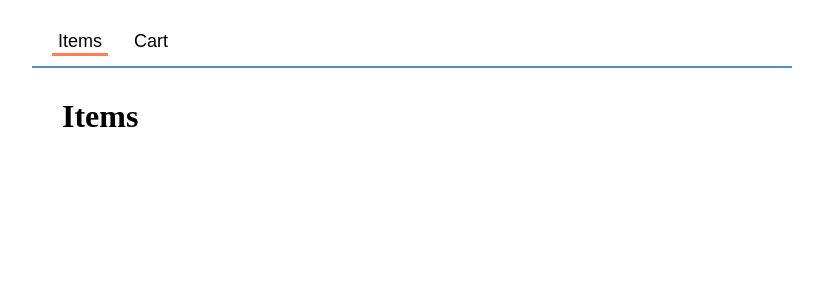
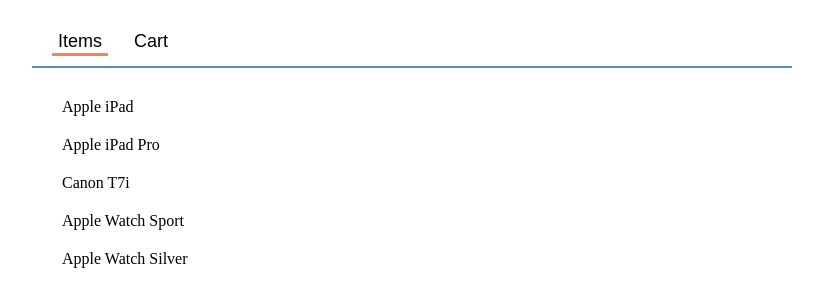
Before and after one commit to Serge-N/PureReact, a React (Create React App) app in the folder pure/store-example/: page / in a window 1280 px wide. Shown: the top 306 px of the page, without its empty margins (228-1051 px from the left). Built offline with nearby package versions, Linux system fonts and the light colour scheme.

Commit message:
Data ownership

```diff
--- a/pure/store-example/src/App.js
+++ b/pure/store-example/src/App.js
@@ -1,24 +1,20 @@
 import React, { useState } from "react";
 import Nav from "./Nav";
 import "./App.css";
+import ItemsPage from "./ItemsPage";
+import { items } from "./static-data";
 
 const Content = ({ tab }) => {
     switch (tab) {
         default:
         case "items":
-            return <Items />;
+            return <ItemsPage items={items}/>
         case "cart":
             return <Cart />;
     }
 }
 
-function Items() {
-    return (
-        <div>
-            <h1>Items</h1>
-        </div>
-    );
-}
+
 
 const Cart = () => {
     return (<div>
--- /dev/null
+++ b/pure/store-example/src/static-data.js
@@ -0,0 +1,37 @@
+let items = [
+    {
+        id: 0,
+        name: "Apple iPad",
+        description: "An iPad like no other. WiFi, 4G, lots of storage.",
+        price: 329.00,
+        ImageUrl: "https://images.unsplash.com/photo-1494858723852-d3cc2477e12c?ixlib=rb-1.2.1&ixid=MnwxMjA3fDB8MHxwaG90by1wYWdlfHx8fGVufDB8fHx8&auto=format&fit=crop&w=1177&q=80"
+    },
+    {
+        id: 1,
+        name: "Apple iPad Pro",
+        description: "Even more expensive than the regular iPad.",
+        price: 799.00,
+        ImageUrl: "https://images.unsplash.com/photo-1494858723852-d3cc2477e12c?ixlib=rb-1.2.1&ixid=MnwxMjA3fDB8MHxwaG90by1wYWdlfHx8fGVufDB8fHx8&auto=format&fit=crop&w=1177&q=80"
+    },
+    {
+        id: 2,
+        name: "Canon T7i",
+        description: "DSLR camera with lots of megapixels.",
+        price: 749.99,
+        ImageUrl: "https://images.unsplash.com/photo-1494858723852-d3cc2477e12c?ixlib=rb-1.2.1&ixid=MnwxMjA3fDB8MHxwaG90by1wYWdlfHx8fGVufDB8fHx8&auto=format&fit=crop&w=1177&q=80"
+    },
+    {
+        id: 3,
+        name: "Apple Watch Sport", description: "A watch",
+        price: 249.99,
+        ImageUrl: "https://images.unsplash.com/photo-1494858723852-d3cc2477e12c?ixlib=rb-1.2.1&ixid=MnwxMjA3fDB8MHxwaG90by1wYWdlfHx8fGVufDB8fHx8&auto=format&fit=crop&w=1177&q=80"
+    },
+    {
+        id: 4,
+        name: "Apple Watch Silver", description: "A more expensive watch",
+        price: 599.99,
+        ImageUrl: "https://images.unsplash.com/photo-1494858723852-d3cc2477e12c?ixlib=rb-1.2.1&ixid=MnwxMjA3fDB8MHxwaG90by1wYWdlfHx8fGVufDB8fHx8&auto=format&fit=crop&w=1177&q=80"
+    }
+];
+
+export { items };
```
Also changed, not shown: pure/store-example/src/ItemsPage.js (+4 -3 lines).
